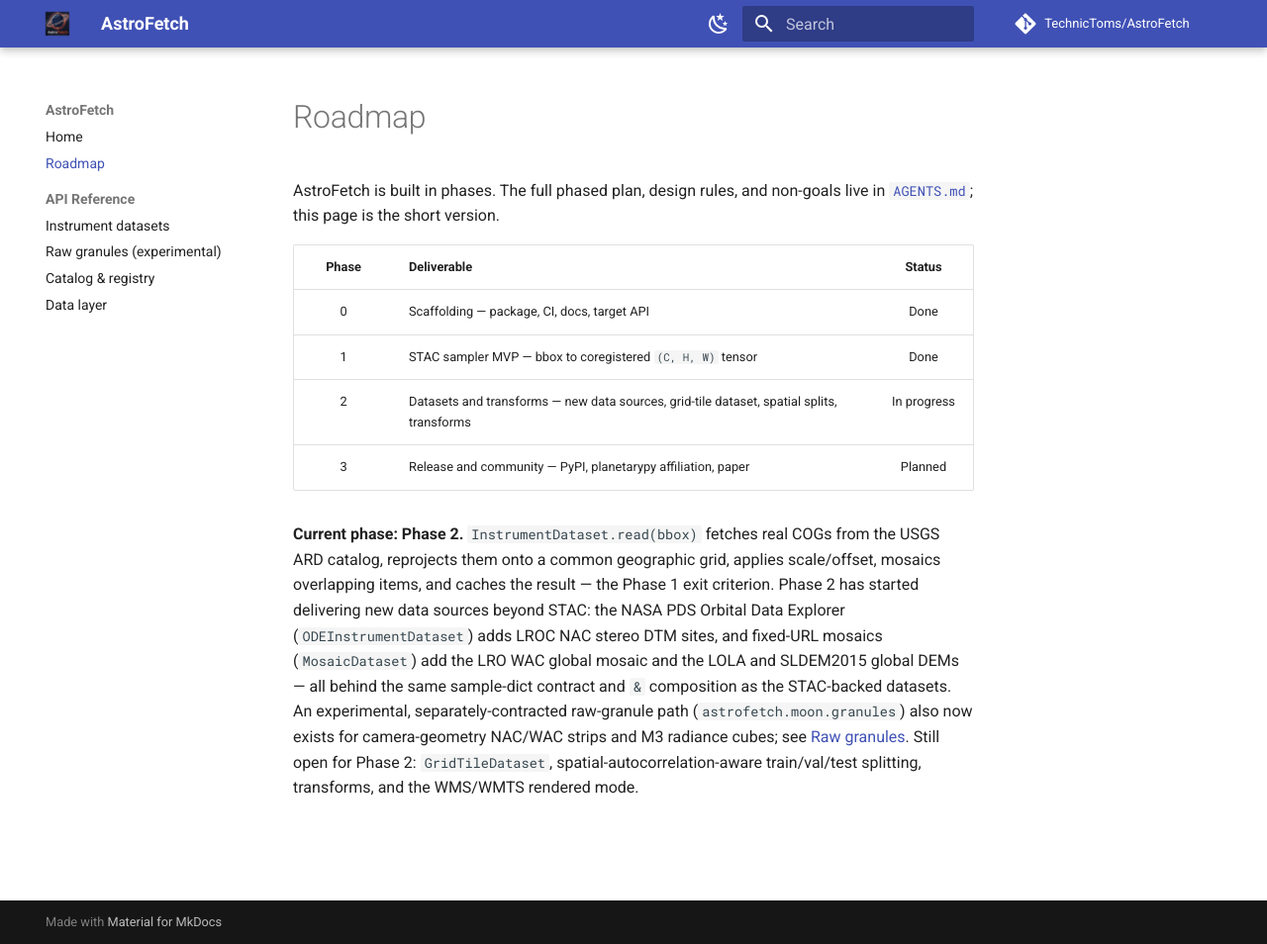
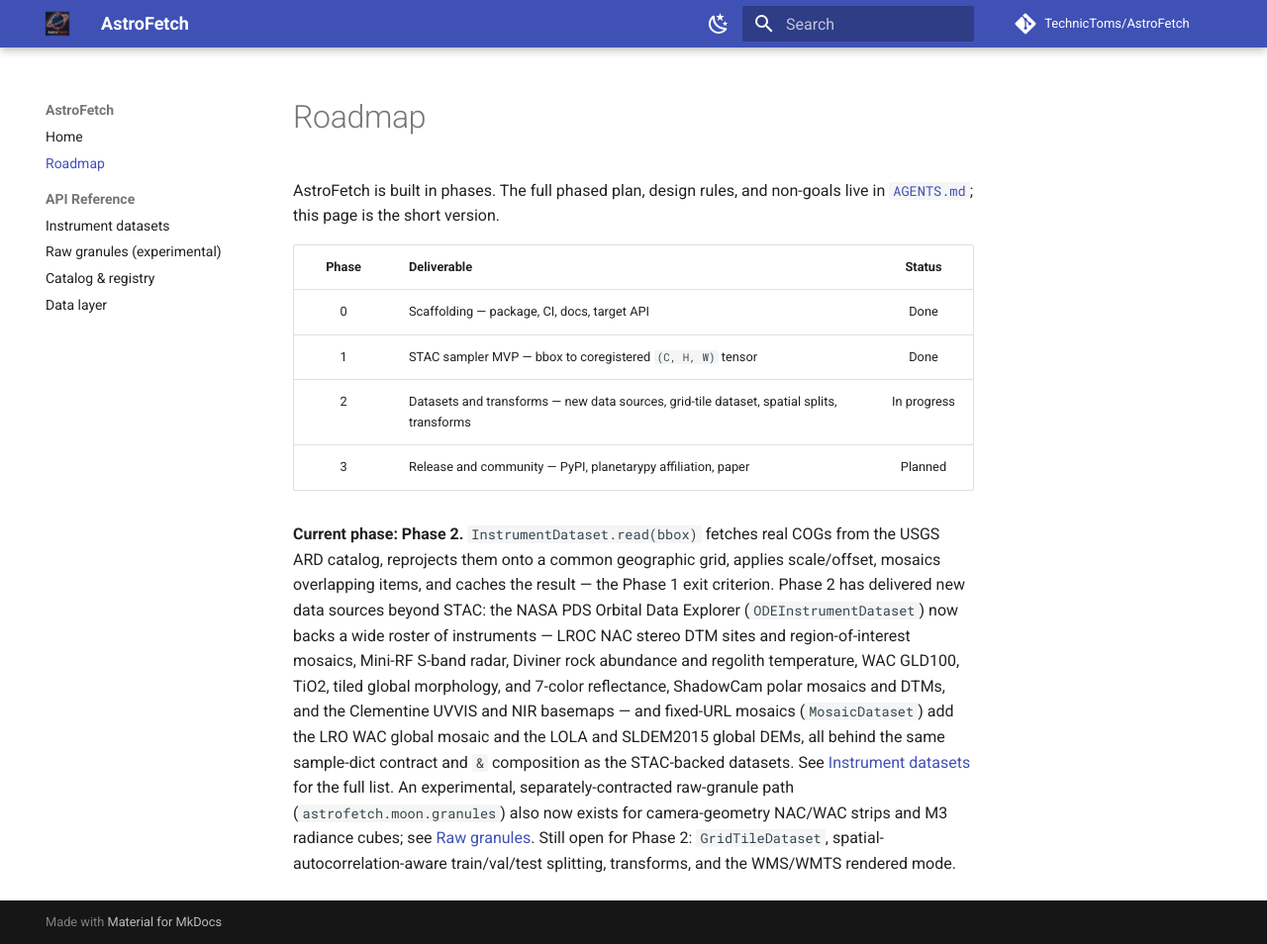
Before and after one commit to TechnicToms/AstroFetch, an MkDocs documentation site: the page built from docs/roadmap.md, in a window 1280 px wide and 954 px high. Shown: the whole window at 99% size. Built offline with MkDocs 1.6.1 and Material for MkDocs 9.7.7, drawn with Linux system fonts in a browser that asks for light colours; comment, search, counter and statistics services are not loaded.

Commit message:
docs: document the wider PDS ODE dataset roster
Add reference pages for the ten new datasets (MiniRF, DivinerGDR,
WACGLD100, WACTiO2, LROCWACGlobal, LROCWACColor, LROCNACROI,
ShadowCam, ClementineUVVIS, ClementineNIR), a ShadowCam quickstart
example, and an updated Phase 2 roadmap summary.

AGENTS.md: record the ODEAsset.product_id search-narrowing pattern as
a domain note, list the roster items deliberately dropped with their
reasons (Kaguya MI's host ignores Range headers, Kaguya LALT superseded
by SLDEM2015, Diviner TBOL mixes epochs, and several redundant/
follow-up products), and add the Mini-RF nodata-overflow-artifact and
Clementine attached-label-verification live findings to risks.

```diff
--- a/docs/roadmap.md
+++ b/docs/roadmap.md
@@ -14,12 +14,17 @@ this page is the short version.
 **Current phase: Phase 2.** `InstrumentDataset.read(bbox)` fetches real COGs
 from the USGS ARD catalog, reprojects them onto a common geographic grid,
 applies scale/offset, mosaics overlapping items, and caches the result — the
-Phase 1 exit criterion. Phase 2 has started delivering new data sources
-beyond STAC: the NASA PDS Orbital Data Explorer (`ODEInstrumentDataset`) adds
-LROC NAC stereo DTM sites, and fixed-URL mosaics (`MosaicDataset`) add the
-LRO WAC global mosaic and the LOLA and SLDEM2015 global DEMs — all behind
-the same sample-dict contract and `&` composition as the STAC-backed
-datasets. An experimental, separately-contracted raw-granule path
+Phase 1 exit criterion. Phase 2 has delivered new data sources beyond STAC:
+the NASA PDS Orbital Data Explorer (`ODEInstrumentDataset`) now backs a wide
+roster of instruments — LROC NAC stereo DTM sites and region-of-interest
+mosaics, Mini-RF S-band radar, Diviner rock abundance and regolith
+temperature, WAC GLD100, TiO2, tiled global morphology, and 7-color
+reflectance, ShadowCam polar mosaics and DTMs, and the Clementine UVVIS and
+NIR basemaps — and fixed-URL mosaics (`MosaicDataset`) add the LRO WAC
+global mosaic and the LOLA and SLDEM2015 global DEMs, all behind the same
+sample-dict contract and `&` composition as the STAC-backed datasets. See
+[Instrument datasets](reference/datasets.md) for the full list. An
+experimental, separately-contracted raw-granule path
 (`astrofetch.moon.granules`) also now exists for camera-geometry NAC/WAC
 strips and M3 radiance cubes; see [Raw granules](reference/granules.md).
 Still open for Phase 2: `GridTileDataset`, spatial-autocorrelation-aware
```
Also changed, not shown: AGENTS.md (+9 -6 lines), docs/index.md (+9 -3 lines), docs/reference/datasets.md (+24 -0 lines).
